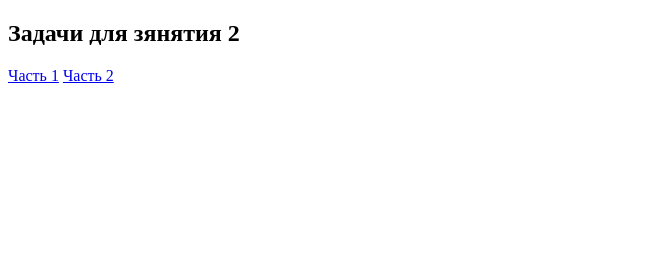
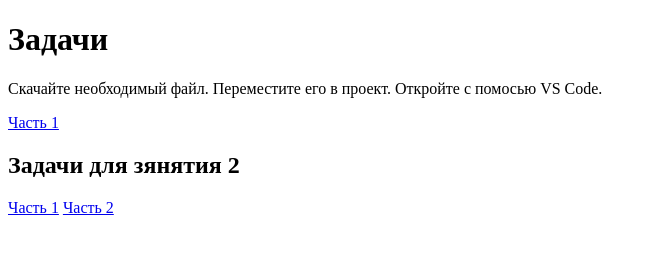
Before and after one commit to borisoff27/Python, a plain HTML site: page index.html in a window 1280 px wide. Shown: the whole page, without its empty margins (0-657 px from the left). Drawn offline with Linux system fonts and the light colour scheme.

Commit message:
Добавление задач

```diff
--- a/index.html
+++ b/index.html
@@ -3,9 +3,12 @@
 <head>
     <meta charset="UTF-8">
     <meta name="viewport" content="width=device-width, initial-scale=1.0">
-    <title>Python</title>
+    <title>Практика</title>
 </head>
 <body>
+    <h1>Задачи</h1>
+    <p>Скачайте необходимый файл. Переместите его в проект. Откройте с помосью VS Code.</p>
+    <a href="Tasks/1.1.t. Задачи.ipynb" download>Часть 1</a>
     <h2>Задачи для зянятия 2</h2>
     <a href="2.1.t. Tasks.html">Часть 1</a>
     <a href="2.2.t. Tasks.html">Часть 2</a>
```
Also changed, not shown: 5 other files.
